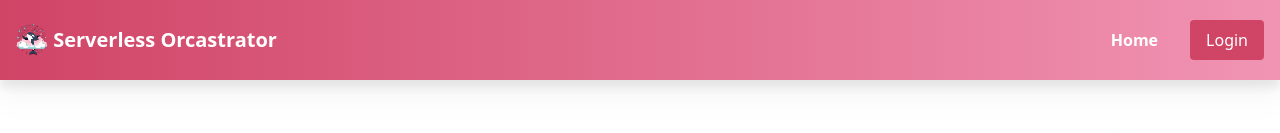
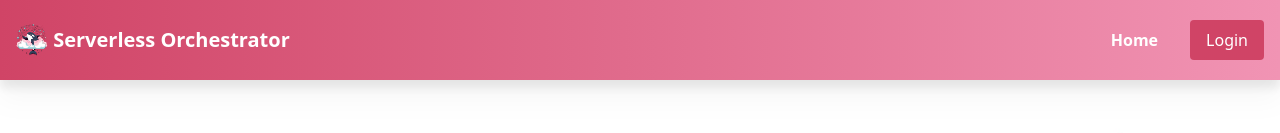
Before and after one commit to carterrath/ServerlessOrchestrator, a React (Vite) app in the folder presentation/: page / in a window 1280 px wide. Shown: the top 133 px of the page. Built offline with nearby package versions, Linux system fonts and the light colour scheme.

Commit message:
Quick typo fix!

```diff
--- a/presentation/src/components/NavBar/index.tsx
+++ b/presentation/src/components/NavBar/index.tsx
@@ -12,7 +12,7 @@ export function NavBar(props: IProps) {
             <div className="flex gap-6 items-center">
                 <Link className="flex items-center hover:scale-105 transition duration-150 ease-in-out text-xl" to="/Home">
                     <img className="w-8 h-8" src="/src/assets/images/logo.png" alt="Logo" />
-                    &nbsp;<b className="text-white">Serverless Orcastrator</b>
+                    &nbsp;<b className="text-white">Serverless Orchestrator</b>
                 </Link>
 
             </div>
```
